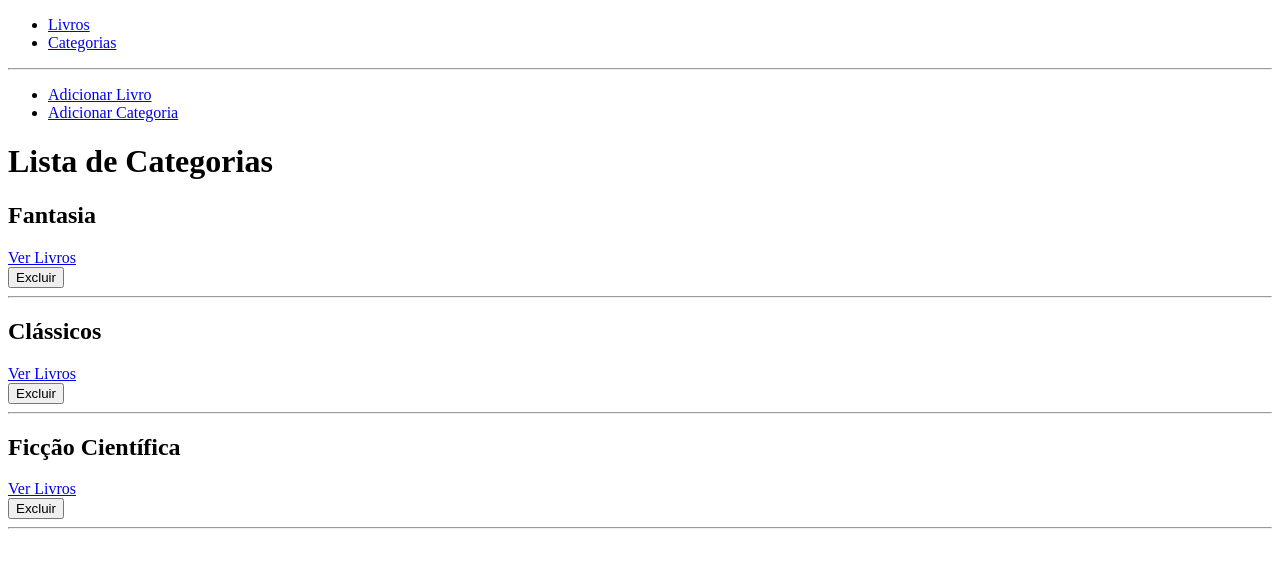
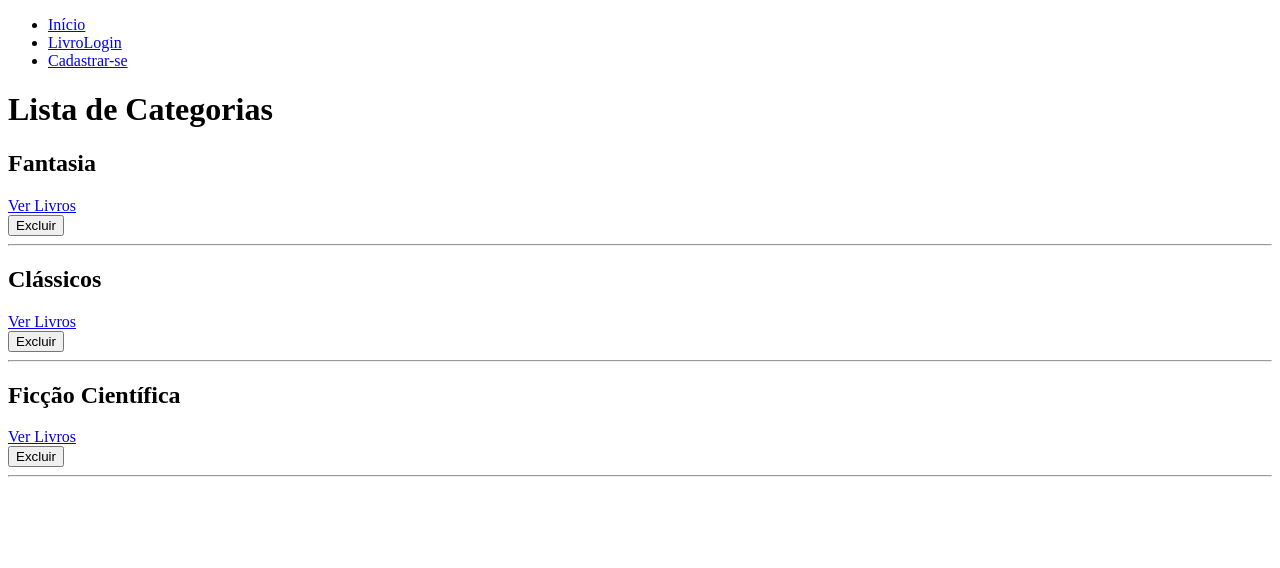
Before and after one commit to arthurm-barros/BooksHub, a Flask app: page /categorias/ in a window 1280 px wide. Shown: the top 568 px of the page. Run offline with Flask 3, Linux system fonts and the light colour scheme.

Commit message:
impr: prepara o base.html para autenticação e próximas alterações.

```diff
--- a/core/templates/base.html
+++ b/core/templates/base.html
@@ -2,26 +2,23 @@
 <html lang="pt-br">
 <head>
     <meta charset="UTF-8">
-    <title>{% block title %}BooksHub{% endblock %}</title>
+    <title>{% block title %}{% endblock %}</title>
 </head>
 <body>
 
     <nav>
         <ul>
-            <li><a href="{{ url_for('livros.listar') }}">Livros</a></li>
-            <li><a href="{{ url_for('categorias.listar') }}">Categorias</a></li>
+            {% if usuario %}
+                <li><a href="{{ url_for('livros.listar') }}">Livros</a></li>
+                <li><a href="{{ url_for('categorias.listar') }}">Categorias</a></li>
+            {% else %}
+                <li><a href="{{ url_for('index') }}">Início</a></li>
+                <li><a href="{{ url_for('login') }}">LivroLogin</a></li>
+                <li><a href="{{ url_for('cadastro') }}">Cadastrar-se</a></li>
+            {% endif %}
         </ul>
     </nav>
 
-    <hr>
-
-    <main>
-        <ul>
-            <li><a href="{{url_for('livros.criar')}}">Adicionar Livro</a></li>
-            <li><a href="{{url_for('categorias.criar')}}">Adicionar Categoria</a></li>
-        </ul>
-        {% block content %}{% endblock %}
-    </main>
-
+    {% block content %}{% endblock %}
 </body>
 </html>
```
